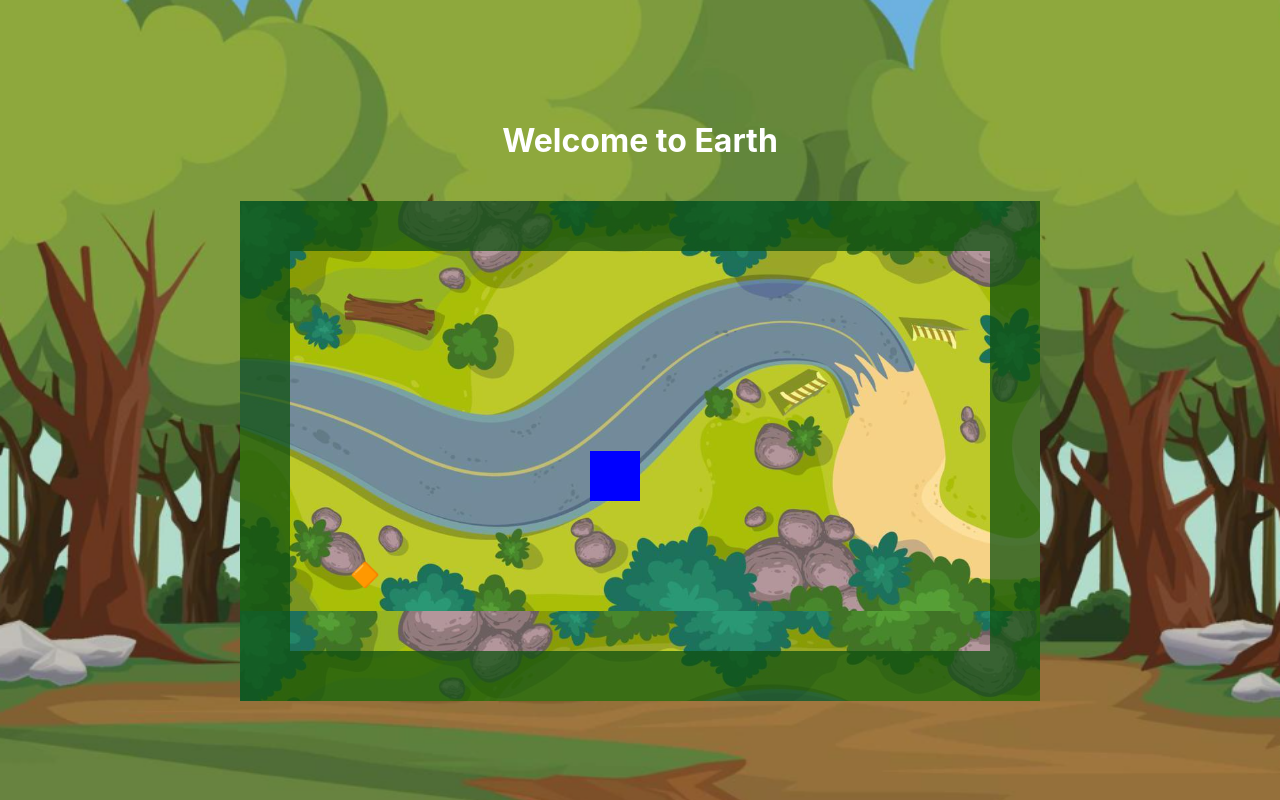
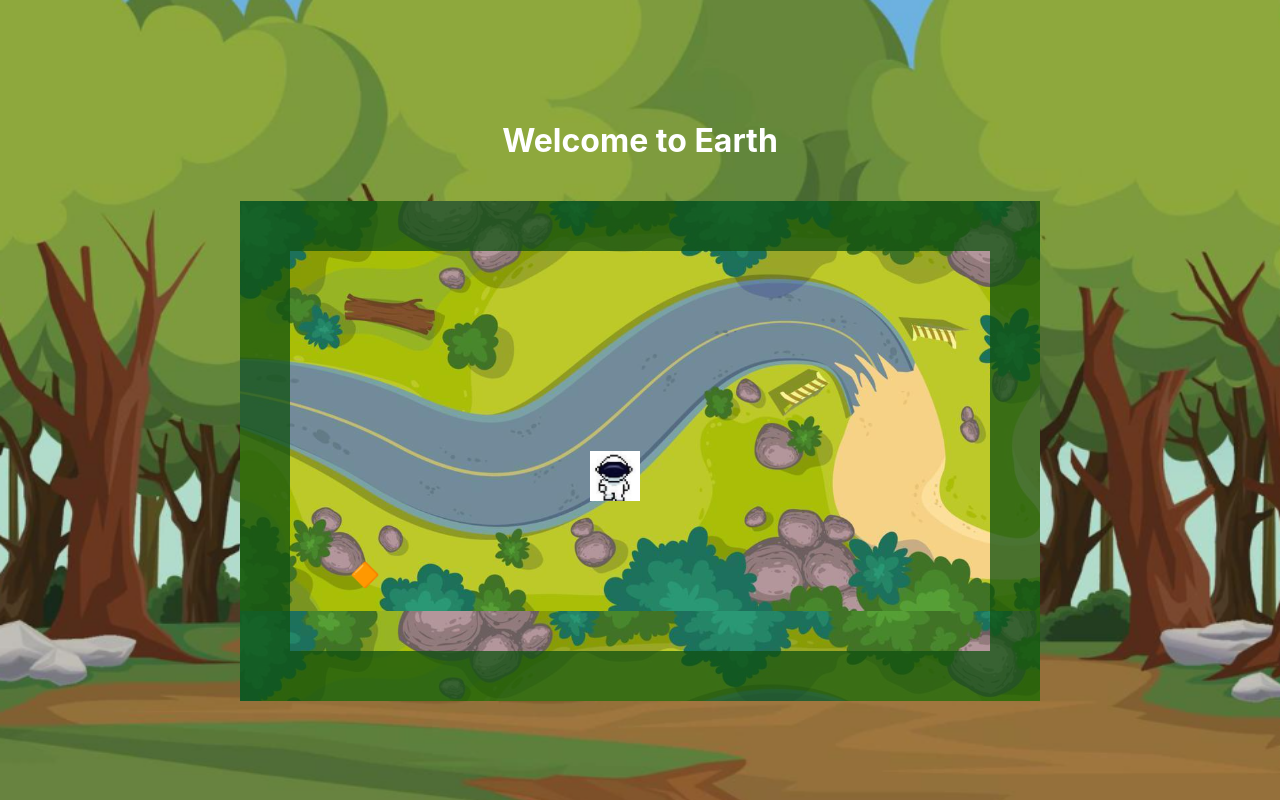
Before and after one commit to Ronnyboy125/Galactic-Explorers, a React (Create React App) app in the folder cbw/: page /planet/Earth in a window 1280 px wide. Built offline with nearby package versions, Linux system fonts and the light colour scheme.

Commit message:
adding player sprite

```diff
--- a/cbw/src/App.css
+++ b/cbw/src/App.css
@@ -289,7 +289,9 @@
 }
 
 .player {
-  background-color: #00f;
+  background-image: url("/assets/player.png");
+  background-size: cover;
+  /* background-color: #00f; */
   transition: all 0.3s ease;
 }
 
```
